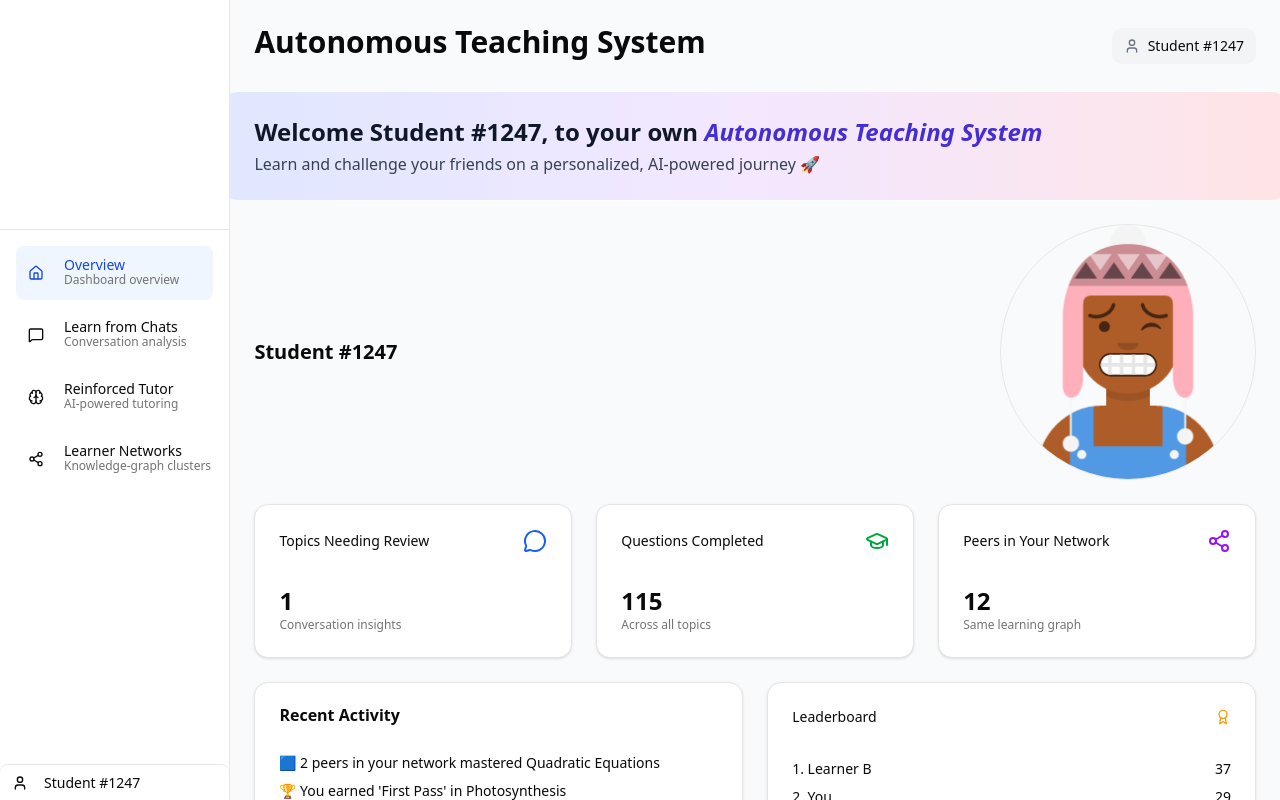
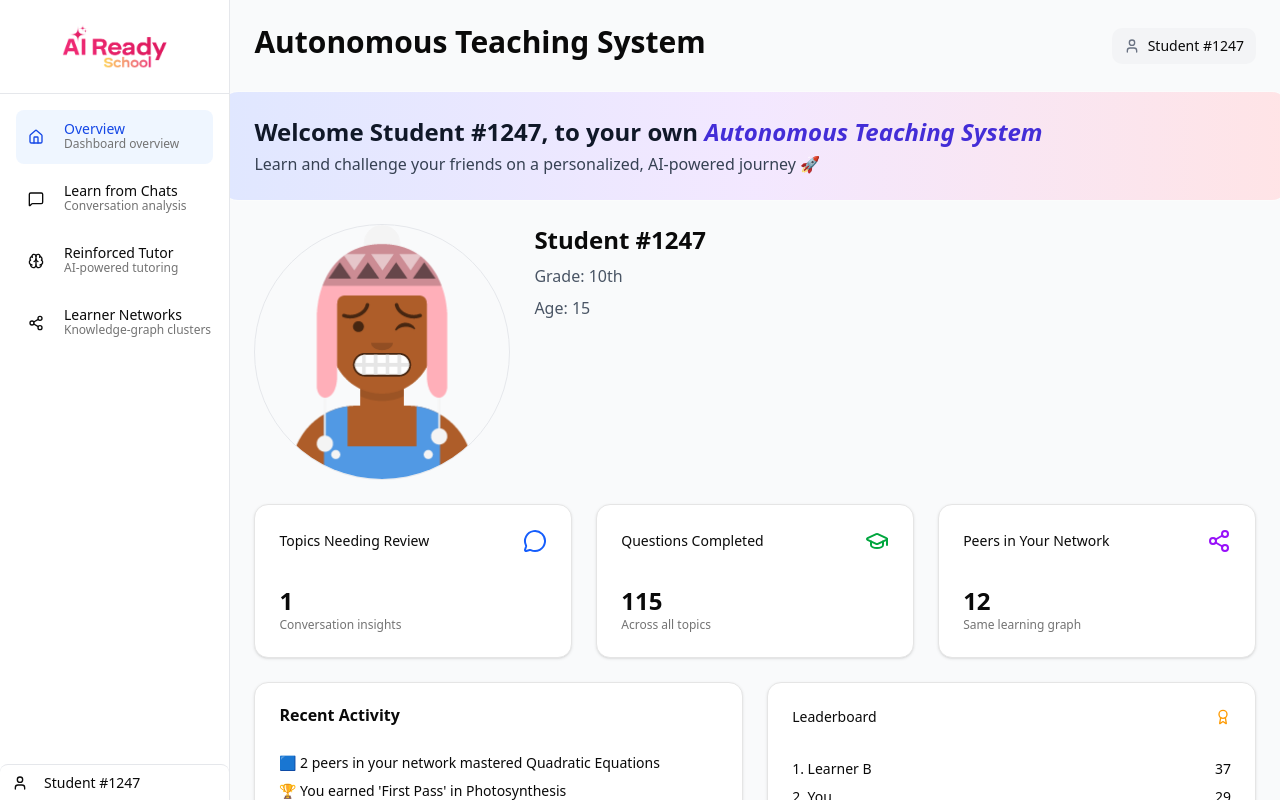
Before and after one commit to abrahamchandy95/Autonomous-Teaching-System, a Next.js app: page / in a window 1280 px wide. Built offline with nearby package versions, Linux system fonts and the light colour scheme.

Commit message:
modified the overview look, avatar on the left

```diff
--- a/app/components/overview/components/LearnerProfile.tsx
+++ b/app/components/overview/components/LearnerProfile.tsx
@@ -48,8 +48,7 @@ export default function LearnerProfile({
             setDraft((d) => ({ ...d, [key]: value }));
 
     return (
-        <div className="p-6 border border-gray-200 rounded-xl max-w-4xl mx-auto space-y-8">
-            {/* ---------------- Header ---------------- */}
+        <div className="p-8 border border-gray-200 rounded-xl w-full max-w-6xl mx-auto space-y-10 shadow-sm">
             <header className="flex items-center justify-between">
                 <h2 className="text-xl font-semibold">Learner Profile</h2>
                 {editable && !editing && (
--- a/app/components/overview/index.tsx
+++ b/app/components/overview/index.tsx
@@ -20,6 +20,7 @@ export default function OverviewDashboard({
 }: OverviewProps) {
     return (
         <section className="space-y-6">
+            {/* ---------------- Page header ---------------- */}
             <header>
                 <PageHeader
                     title="Autonomous Teaching System"
@@ -30,17 +31,32 @@ export default function OverviewDashboard({
 
             <WelcomeBanner studentName={profile.name} />
 
-            <div className="flex items-center justify-between">
-                <h2 className="text-xl font-semibold">{profile.name}</h2>
+            {/* ---------------- Avatar + details row ---------------- */}
+            <div className="flex flex-col lg:flex-row items-center lg:items-start gap-6">
+                {/* Avatar */}
                 <AvatarSelector
                     name={profile.name}
                     editable={false}
                     className="h-64 w-64"
                 />
+
+                {/* Details */}
+                <div className="space-y-2 text-center lg:text-left">
+                    <h2 className="text-2xl font-semibold">{profile.name}</h2>
+                    <p className="text-gray-600">
+                        <span className="font-medium">Grade:</span>{" "}
+                        {profile.grade}
+                    </p>
+                    <p className="text-gray-600">
+                        <span className="font-medium">Age:</span> {profile.age}
+                    </p>
+                </div>
             </div>
 
+            {/* ---------------- KPI grid ---------------- */}
             <KpiGrid setViewAction={setViewAction} />
 
+            {/* ---------------- Activity + leaderboard ---------------- */}
             <div className="grid grid-cols-1 lg:grid-cols-2 gap-6">
                 <RecentActivity />
                 <Leaderboard />
--- a/app/components/sidebar.tsx
+++ b/app/components/sidebar.tsx
@@ -1,10 +1,7 @@
-/* ---------------------------------------------------------------- *
- *  sidebar.tsx                                                     *
- * ---------------------------------------------------------------- */
-
 "use client";
 
 import Link from "next/link";
+import Image from "next/image";
 import { Home, MessageSquare, Brain, Share2, User } from "lucide-react";
 import { Button } from "@/components/ui/button";
 import { cn } from "@/lib/utils";
@@ -25,16 +22,9 @@ export type View =
  * ---------------------------------------------------------------- */
 
 interface SidebarProps {
-    /** Which dashboard section is currently selected */
     currentView: View;
-
-    /** Callback to switch sections */
     changeViewAction: (view: View) => void;
-
-    /** Learner data for the footer (name, avatar, etc.) */
     profile: Learner;
-
-    /** Callback to persist profile changes (if you wire editing later) */
     saveProfileAction: (next: Learner) => void;
 }
 
@@ -42,12 +32,7 @@ interface SidebarProps {
  *  Navigation menu metadata                                        *
  * ---------------------------------------------------------------- */
 
-const MENU: {
-    id: View;
-    label: string;
-    icon: React.ComponentType<{ className?: string; "aria-hidden"?: boolean }>;
-    desc: string;
-}[] = [
+const MENU = [
     {
         id: "overview",
         label: "Overview",
@@ -72,7 +57,7 @@ const MENU: {
         icon: Share2,
         desc: "Knowledge‑graph clusters",
     },
-];
+] as const;
 
 /* ---------------------------------------------------------------- *
  *  Main component                                                  *
@@ -83,7 +68,6 @@ export default function Sidebar({
     changeViewAction,
     profile,
 }: SidebarProps) {
-    /* gives a fluid but capped width */
     const sidebarWidth = "clamp(14rem, 18vw, 20rem)";
 
     return (
@@ -91,7 +75,7 @@ export default function Sidebar({
             className="flex flex-col flex-none h-dvh bg-white border-r border-gray-200 overflow-y-auto"
             style={{ width: sidebarWidth }}
         >
-            <HeaderSpacer />
+            <LogoHeader />
 
             <Navigation currentView={currentView} onChange={changeViewAction} />
 
@@ -100,18 +84,28 @@ export default function Sidebar({
     );
 }
 
-/* =================================================================
- *  Helpers                                                         *
+/* ================================================================= *
+ *  Helpers                                                          *
  * =================================================================*/
 
-/* Top padding so content aligns with avatar in Overview */
-const HeaderSpacer = () => (
-    <header className="p-6 border-b border-gray-200">
-        <div className="w-full aspect-square" />
-    </header>
-);
-
-/* ----------  Navigation list  ---------- */
+/* ---------- 1. Top logo banner ----------------------------------- */
+function LogoHeader() {
+    return (
+        <header className="p-6 border-b border-gray-200">
+            <div className="relative w-full aspect-[4/1]">
+                <Image
+                    src="/airs.png"
+                    alt="AIRS logo"
+                    fill
+                    priority
+                    className="object-contain"
+                    sizes="100vw"
+                />
+            </div>
+        </header>
+    );
+}
+/* ---------- 2. Navigation list ----------------------------------- */
 function Navigation({
     currentView,
     onChange,
@@ -147,7 +141,7 @@ function Navigation({
     );
 }
 
-/* ----------  Footer link to /profile  ---------- */
+/* ---------- 3. Footer link to /profile --------------------------- */
 function FooterLink({ username }: { username: string }) {
     return (
         <Button
--- a/app/profile/page.tsx
+++ b/app/profile/page.tsx
@@ -1,16 +1,13 @@
 "use client";
 
-import { useState } from "react";
 import LearnerProfile, {
     type Learner,
 } from "@/app/components/overview/components/LearnerProfile";
+import Link from "next/link";
 import { Button } from "@/components/ui/button";
-import Link from "next/link";
+import { useState } from "react";
 
 export default function ProfilePage() {
-    /* ----------------------------------------------------------------
-     *  Local learner state (replace with real data or global store)
-     * ---------------------------------------------------------------- */
     const [profile, setProfile] = useState<Learner>({
         name: "Student #1247",
         age: 15,
@@ -19,11 +16,9 @@ export default function ProfilePage() {
         interests: "Physics • Coding • Music",
     });
 
-    /* ----------------------------------------------------------------
-     *  Layout
-     * ---------------------------------------------------------------- */
     return (
-        <main className="px-6 py-10 mx-auto max-w-5xl space-y-10">
+        <main className="container mx-auto px-4 sm:px-6 lg:px-8 py-10 space-y-12">
+            {/* Header */}
             <header className="flex items-center justify-between">
                 <h1 className="text-3xl font-semibold tracking-tight">
                     Edit Profile
@@ -33,6 +28,7 @@ export default function ProfilePage() {
                 </Button>
             </header>
 
+            {/* Profile editor fills the container’s width */}
             <LearnerProfile
                 learner={profile}
                 onSaveAction={setProfile}
```
Also changed, not shown: public/airs.png (added).
